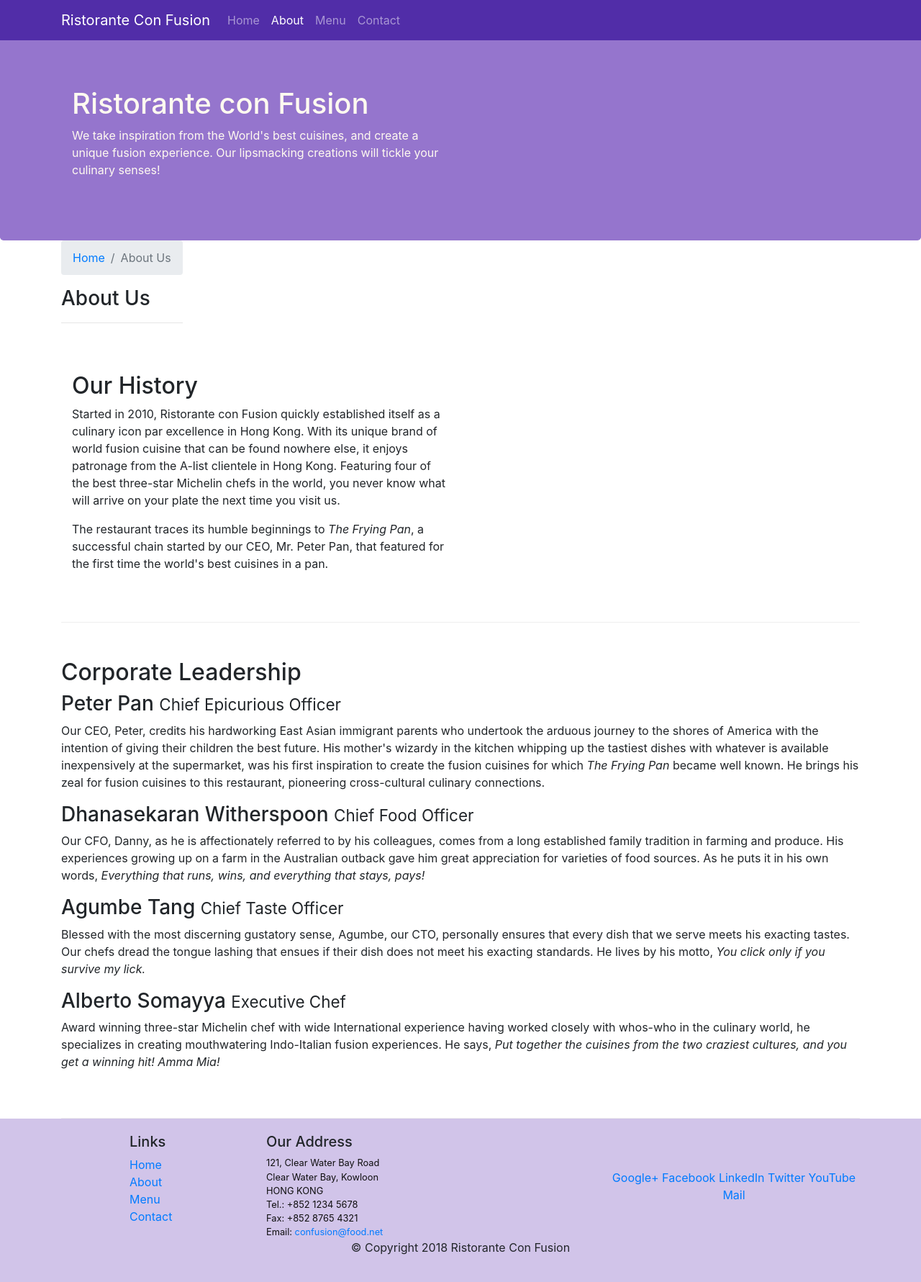
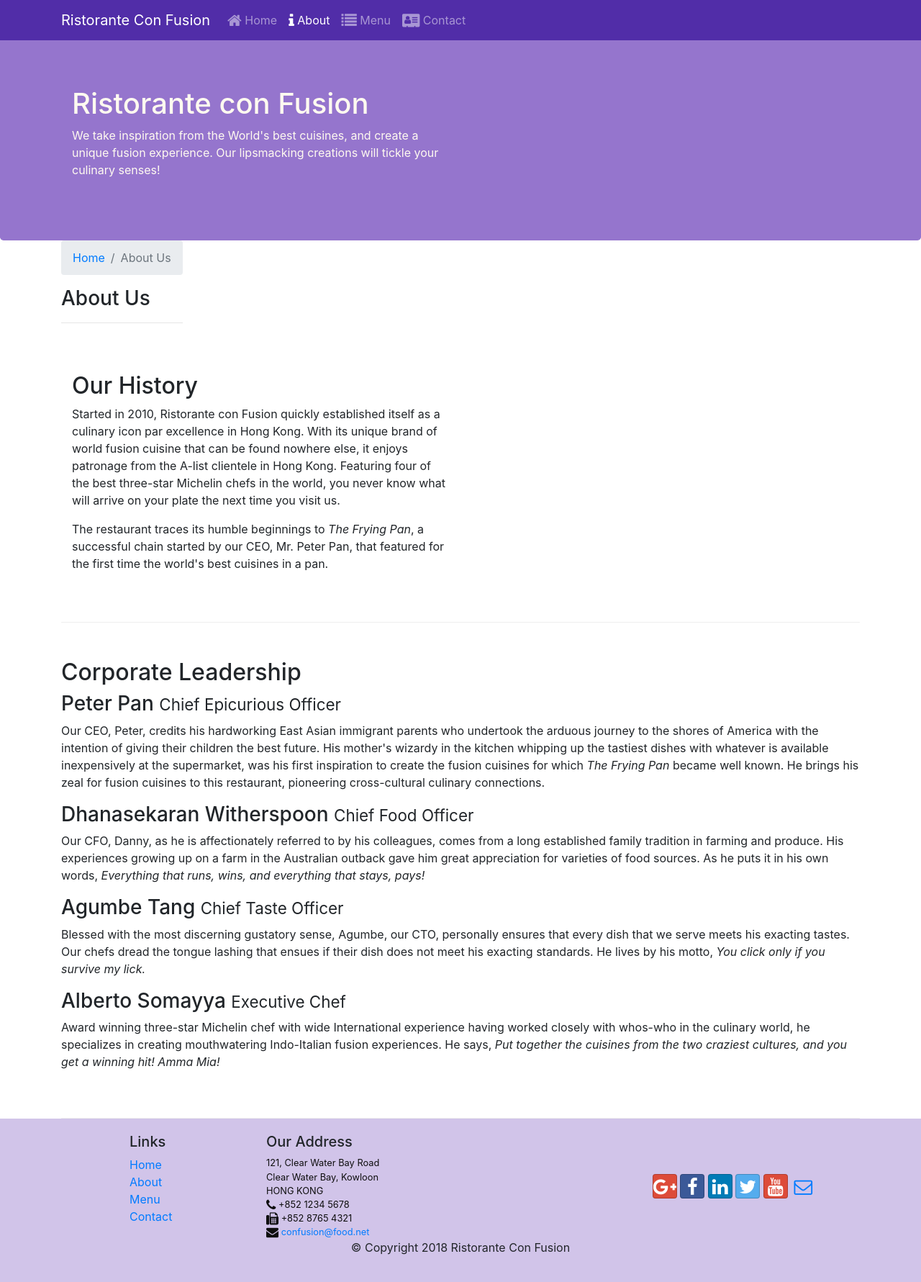
Before and after one commit to haseeb2001/Restaurant_Website-Using-Bootstrap, a website: page aboutus.html in a window 1280 px wide. Shown: the whole page at 72% size. Drawn offline with nearby package versions, Linux system fonts and the light colour scheme.

Commit message:
Icon Fonts

```diff
--- a/aboutus.html
+++ b/aboutus.html
@@ -10,6 +10,8 @@
         <!-- Bootstrap CSS -->
         <link rel="stylesheet" href="node_modules/bootstrap/dist/css/bootstrap.min.css">
         <link rel="stylesheet" href="css/styles.css">
+        <link rel="stylesheet" href="node_modules/font-awesome/css/font-awesome.min.css">
+        <link rel="stylesheet" href="node_modules/bootstrap-social/bootstrap-social.css">
     <title>Ristorante Con Fusion: About Us</title>
 
 </head>
@@ -23,10 +25,10 @@
            <a class="navbar-brand" href="./index.html">Ristorante Con Fusion</a>
              <div class="collapse navbar-collapse" id="Navbar">
                 <ul class="navbar-nav mr-auto">
-                    <li class="nav-item"><a class="nav-link" href="./index.html">Home</a></li>
-                    <li class="nav-item active"><a class="nav-link" href="#">About</a></li>
-                    <li class="nav-item"><a class="nav-link" href="#">Menu</a></li>
-                    <li class="nav-item"><a class="nav-link" href="#">Contact</a></li>
+                    <li class="nav-item"><a class="nav-link" href="./index.html"><span class="fa fa-home fa-lg"></span> Home</a></li>
+                    <li class="nav-item active"><a class="nav-link" href="#"><span class="fa fa-info fa-lg"></span> About</a></li>
+                    <li class="nav-item"><a class="nav-link" href="#"><span class="fa fa-list fa-lg"></span> Menu</a></li>
+                    <li class="nav-item"><a class="nav-link" href="#"><span class="fa fa-address-card fa-lg"></span> Contact</a></li>
                 </ul>
             </div>
 
@@ -102,19 +104,20 @@
 		              121, Clear Water Bay Road<br>
 		              Clear Water Bay, Kowloon<br>
 		              HONG KONG<br>
-		              Tel.: +852 1234 5678<br>
-		              Fax: +852 8765 4321<br>
-		              Email: <a href="mailto:confusion@food.net">confusion@food.net</a>
+		              <i class="fa fa-phone fa-lg"></i> +852 1234 5678<br>
+		              <i class="fa fa-fax fa-lg"></i> +852 8765 4321<br>
+		              <i class="fa fa-envelope fa-lg"></i> <a href="mailto:confusion@food.net">confusion@food.net</a>
 		           </address>
                 </div>
                 <div class="col-12 col-sm-4 align-self-center">
+
                     <div class="text-center">
-                        <a href="http://google.com/+">Google+</a>
-                        <a href="http://www.facebook.com/profile.php?id=">Facebook</a>
-                        <a href="http://www.linkedin.com/in/">LinkedIn</a>
-                        <a href="http://twitter.com/">Twitter</a>
-                        <a href="http://youtube.com/">YouTube</a>
-                        <a href="mailto:">Mail</a>
+                        <a class="btn btn-social-icon btn-google" href="http://google.com/+"><i class="fa fa-google-plus"></i></a>
+                        <a class="btn btn-social-icon btn-facebook" href="http://www.facebook.com/profile.php?id="><i class="fa fa-facebook"></i></a>
+                        <a class="btn btn-social-icon btn-linkedin" href="http://www.linkedin.com/in/"><i class="fa fa-linkedin"></i></a>
+                        <a class="btn btn-social-icon btn-twitter" href="http://twitter.com/"><i class="fa fa-twitter"></i></a>
+                        <a class="btn btn-social-icon btn-google" href="http://youtube.com/"><i class="fa fa-youtube"></i></a>
+                        <a class="btn btn-social-icon" href="mailto:"><i class="fa fa-envelope-o"></i></a>
                     </div>
                 </div>
            </div>
--- a/package.json
+++ b/package.json
@@ -15,6 +15,8 @@
   },
   "dependencies": {
     "bootstrap": "^4.0.0",
+    "bootstrap-social": "^5.1.1",
+    "font-awesome": "^4.7.0",
     "jquery": "^3.3.1",
     "popper.js": "^1.12.9"
   }
```
Also changed, not shown: index.html (+16 -14 lines), 1 other file.
